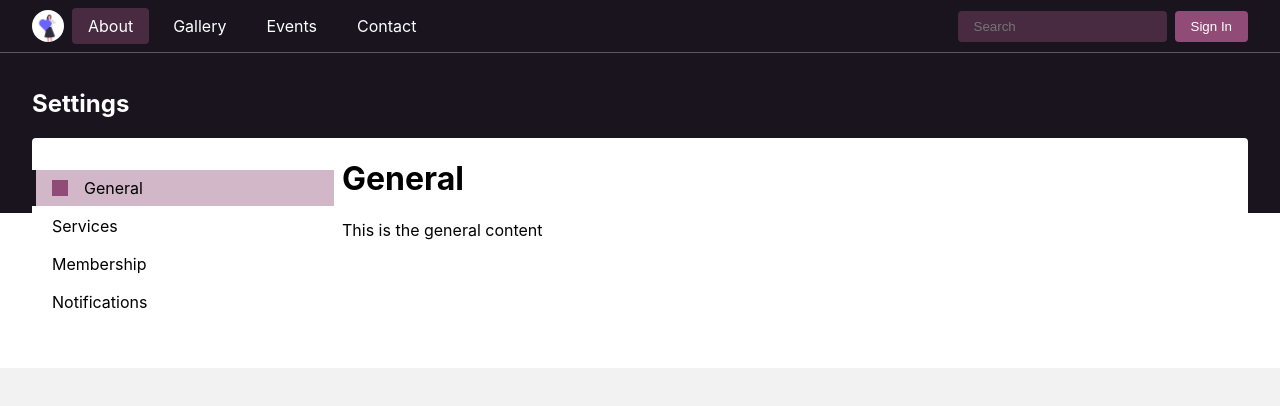
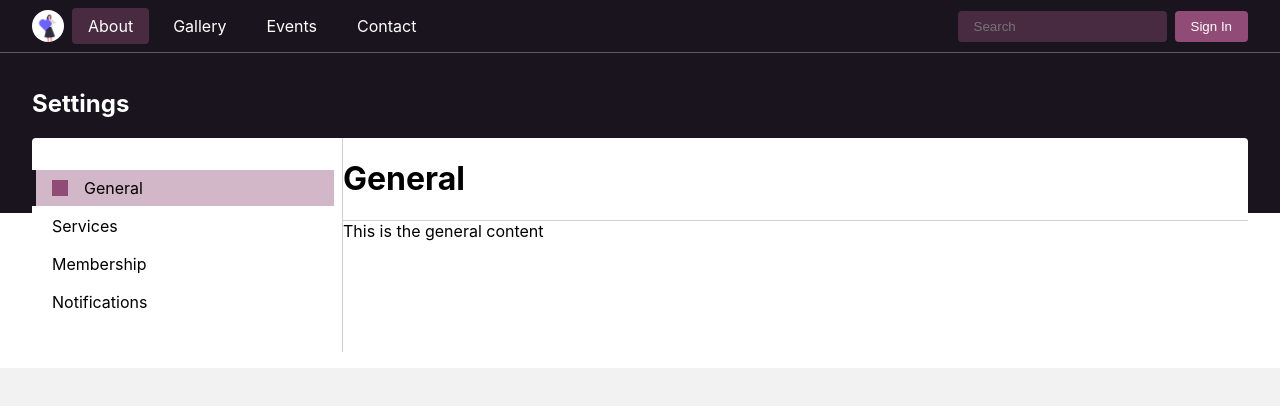
Before and after one commit to JuliaCMint/design-system, a React (Create React App) app: page / in a window 1280 px wide. Shown: the top 406 px of the page. Built offline with nearby package versions, Linux system fonts and the light colour scheme.

Commit message:
created content box with borders

```diff
--- a/src/components/MainContent.jsx
+++ b/src/components/MainContent.jsx
@@ -1,3 +1,5 @@
+import styled from "styled-components";
+
 const MainContent = ({ selectedMenuItem }) => {
   const renderContent = () => {
     switch (selectedMenuItem) {
@@ -14,11 +16,19 @@ const MainContent = ({ selectedMenuItem }) => {
     }
   };
 
+  const ContentBox = styled.div`
+    border-inline-start: 1px solid #d7cdcc;
+
+    > * + * {
+      border-block-start: 1px solid #d7cdcc;
+    }
+  `;
+
   return (
-    <div>
+    <ContentBox>
       <h1>{selectedMenuItem}</h1>
       {renderContent()}
-    </div>
+    </ContentBox>
   );
 };
 
```
